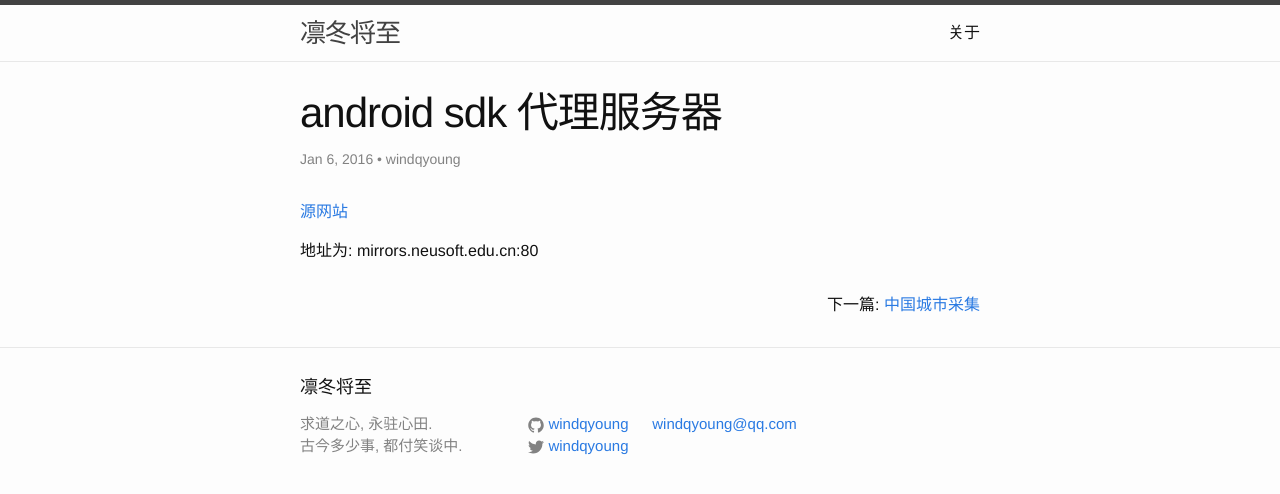
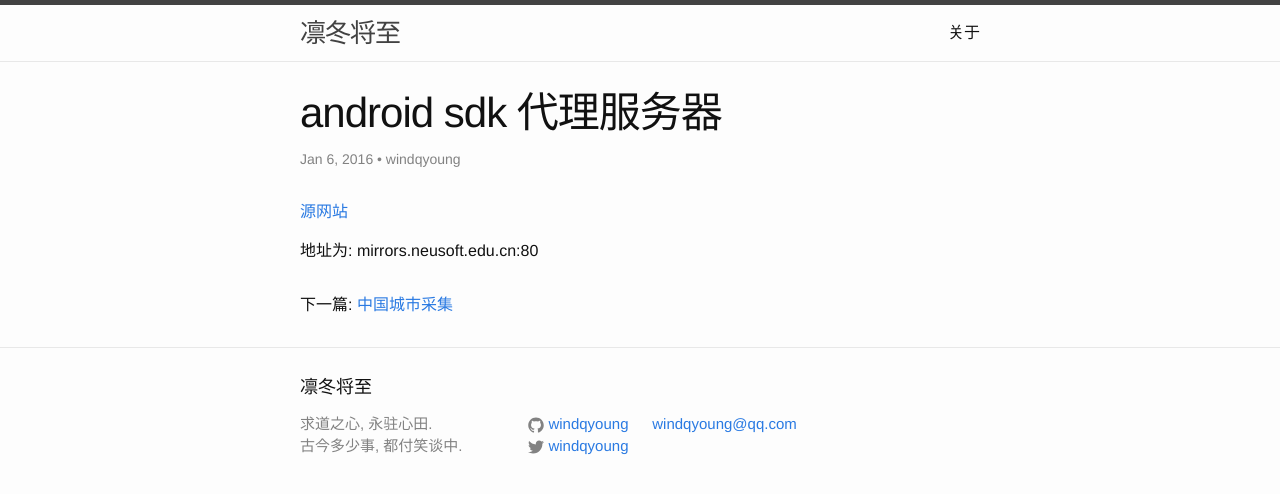
Before and after one commit to windqyoung/windqyoung.github.io, a Jekyll site: the page built from _posts/2016-01-06-android-sdk-proxy.md, in a window 1280 px wide. Shown: the top 494 px of the page. Built offline with Jekyll 4.4.1, drawn with Linux system fonts in a browser that asks for light colours; nearby versions of some CDN libraries; comment, search, counter and statistics services are not loaded.

Commit message:
修改css

```diff
--- a/_sass/_common.scss
+++ b/_sass/_common.scss
@@ -1,7 +1,8 @@
 
 
 .next-prev-page {
-
+	display: flex;
+	justify-content: space-between;
 }
 
 .next-page {
@@ -15,3 +16,11 @@
 .clear {
 	clear: both;
 }
+
+.post-item {
+	transition: transform 1s;
+	transform-origin: left top;
+}
+.post-item:hover {
+	transform: rotate(5deg) translate(20px);
+}
```
